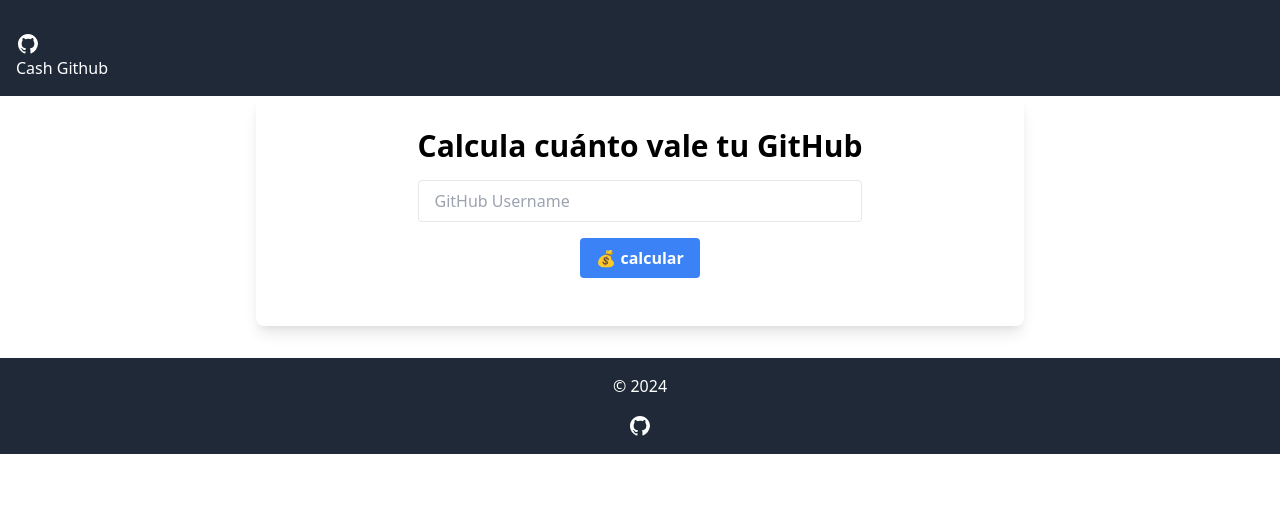
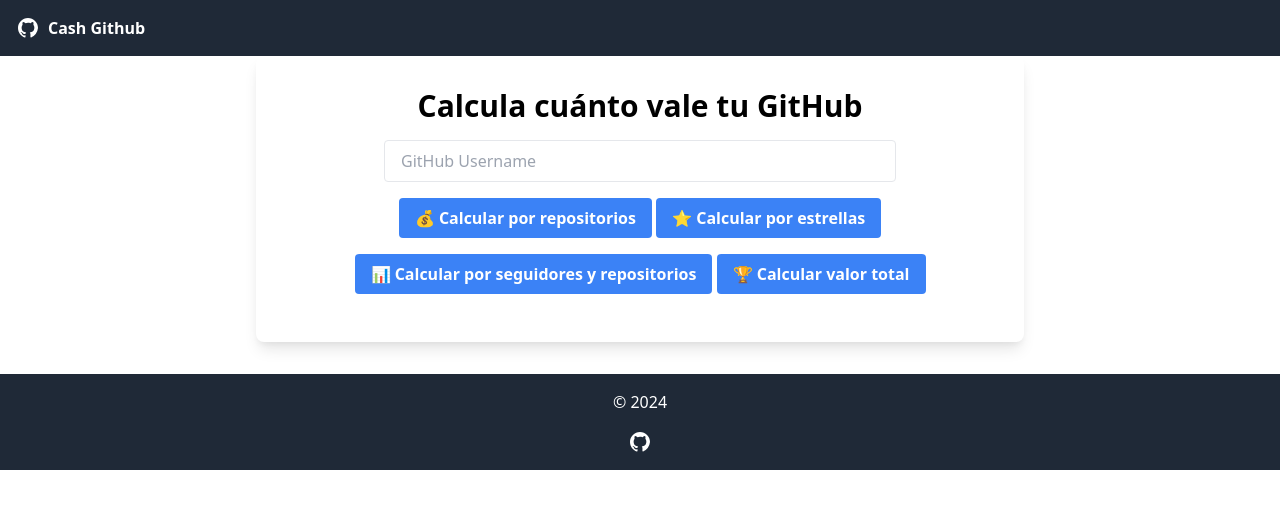
Before and after one commit to emersonxinay/cash_github, a Flask app: page / in a window 1280 px wide. Shown: the top 509 px of the page. Run offline with Flask 3, Linux system fonts and the light colour scheme.

Commit message:
fix app, index y navbar

```diff
--- a/app.py
+++ b/app.py
@@ -1,7 +1,10 @@
+import os
 from flask import Flask, render_template, request, jsonify
 import requests
 
 app = Flask(__name__)
+# Obtén tu token de acceso personal de las variables de entorno o configúralo directamente
+github_token = os.getenv('GITHUB_TOKEN')
 
 
 @app.route('/')
@@ -9,44 +12,125 @@ def index():
     return render_template('index.html')
 
 
-@app.route('/value', methods=['GET'])
-def get_value():
+@app.route('/value/repos', methods=['GET'])
+def get_value_by_repos():
     username = request.args.get('username')
     if not username:
         return jsonify({'error': 'Username is required'}), 400
 
-    api_url = f'https://api.github.com/users/{username}'
-    response = requests.get(
-        api_url, headers={'Accept': 'application/vnd.github.v3+json'})
+    user_data = fetch_user_data(username)
+    if 'error' in user_data:
+        return jsonify(user_data), 400
 
-    if response.status_code != 200:
-        return jsonify({'error': 'Failed to fetch user data'}), response.status_code
+    value = estimate_user_value_by_repos(user_data)
+    return jsonify({**user_data, 'value': value, 'total_stars': calculate_total_stars(username)})
 
-    user_data = response.json()
-    value = estimate_user_value(user_data)
+
+@app.route('/value/stars', methods=['GET'])
+def get_value_by_stars():
+    username = request.args.get('username')
+    if not username:
+        return jsonify({'error': 'Username is required'}), 400
+
+    user_data = fetch_user_data(username)
+    if 'error' in user_data:
+        return jsonify(user_data), 400
+
+    value = estimate_user_value_by_stars(username)
+    return jsonify({**user_data, 'value': value, 'total_stars': calculate_total_stars(username)})
+
+
+@app.route('/value/followers_repos', methods=['GET'])
+def get_value_by_followers_repos():
+    username = request.args.get('username')
+    if not username:
+        return jsonify({'error': 'Username is required'}), 400
+
+    user_data = fetch_user_data(username)
+    if 'error' in user_data:
+        return jsonify(user_data), 400
+
+    value = estimate_user_value_by_followers_repos(user_data)
+    return jsonify({**user_data, 'value': value, 'total_stars': calculate_total_stars(username)})
+
+
+@app.route('/value/total', methods=['GET'])
+def get_total_value():
+    username = request.args.get('username')
+    if not username:
+        return jsonify({'error': 'Username is required'}), 400
+
+    user_data = fetch_user_data(username)
+    if 'error' in user_data:
+        return jsonify(user_data), 400
+
+    value_repos = estimate_user_value_by_repos(user_data)
+    value_stars = estimate_user_value_by_stars(username)
+    value_followers_repos = estimate_user_value_by_followers_repos(user_data)
+    total_value = value_repos + value_stars + value_followers_repos
+
     return jsonify({
-        'value': value,
-        'avatar_url': user_data.get('avatar_url'),
-        'login': user_data.get('login'),
-        'public_repos': user_data.get('public_repos'),
-        'followers': user_data.get('followers'),
-        'name': user_data.get('name'),
-        'contributions': get_contributions(username)
+        **user_data,
+        'value': total_value,
+        'value_repos': value_repos,
+        'value_stars': value_stars,
+        'value_followers_repos': value_followers_repos,
+        'total_stars': calculate_total_stars(username)
     })
 
 
-def estimate_user_value(user_data):
+def fetch_user_data(username):
+    api_url = f'https://api.github.com/users/{username}'
+    response = requests.get(
+        api_url,
+        headers={
+            'Authorization': f'token {github_token}',
+            'Accept': 'application/vnd.github.v3+json'
+        }
+    )
+    if response.status_code != 200:
+        return {'error': 'Failed to fetch user data'}
+
+    user_data = response.json()
+    user_data['contributions'] = get_contributions(username)
+    return user_data
+
+
+def estimate_user_value_by_repos(user_data):
+    return user_data.get('public_repos', 0) * 20
+
+
+def estimate_user_value_by_stars(username):
+    repos_url = f'https://api.github.com/users/{username}/repos'
+    repos_response = requests.get(
+        repos_url,
+        headers={
+            'Authorization': f'token {github_token}',
+            'Accept': 'application/vnd.github.v3+json'
+        }
+    )
+    if repos_response.status_code != 200:
+        return 0
+    repos = repos_response.json()
+    total_stars = sum(repo.get('stargazers_count', 0) for repo in repos)
+    return total_stars * 5
+
+
+def estimate_user_value_by_followers_repos(user_data):
     followers = user_data.get('followers', 0)
     public_repos = user_data.get('public_repos', 0)
     return followers * 10 + public_repos * 5
 
 
 def get_contributions(username):
-    # Puedes implementar una lógica más precisa para obtener contribuciones
-    # Para simplificar, vamos a sumar el número de commits de todos los repositorios públicos
     repos_url = f'https://api.github.com/users/{username}/repos'
     repos_response = requests.get(
-        repos_url, headers={'Accept': 'application/vnd.github.v3+json'})
+        repos_url,
+        headers={
+            'Authorization': f'token {github_token}',
+            'Accept': 'application/vnd.github.v3+json'
+        }
+    )
     if repos_response.status_code != 200:
         return 0
     repos = repos_response.json()
@@ -54,11 +138,32 @@ def get_contributions(username):
     for repo in repos:
         commits_url = repo['commits_url'].replace('{/sha}', '')
         commits_response = requests.get(
-            commits_url, headers={'Accept': 'application/vnd.github.v3+json'})
+            commits_url,
+            headers={
+                'Authorization': f'token {github_token}',
+                'Accept': 'application/vnd.github.v3+json'
+            }
+        )
         if commits_response.status_code == 200:
             total_commits += len(commits_response.json())
     return total_commits
 
 
+def calculate_total_stars(username):
+    repos_url = f'https://api.github.com/users/{username}/repos'
+    repos_response = requests.get(
+        repos_url,
+        headers={
+            'Authorization': f'token {github_token}',
+            'Accept': 'application/vnd.github.v3+json'
+        }
+    )
+    if repos_response.status_code != 200:
+        return 0
+    repos = repos_response.json()
+    total_stars = sum(repo.get('stargazers_count', 0) for repo in repos)
+    return total_stars
+
+
 if __name__ == '__main__':
     app.run(debug=True)
--- a/templates/index.html
+++ b/templates/index.html
@@ -10,9 +10,21 @@
       <input type="text" id="username" class="border rounded py-2 px-4 w-full max-w-lg" placeholder="GitHub Username" />
     </div>
     <div class="text-center">
-      <button onclick="estimateValue()"
+      <button onclick="estimateValue('repos')"
         class="bg-blue-500 hover:bg-blue-700 text-white font-bold py-2 px-4 rounded mb-4">
-        💰 calcular
+        💰 Calcular por repositorios
+      </button>
+      <button onclick="estimateValue('stars')"
+        class="bg-blue-500 hover:bg-blue-700 text-white font-bold py-2 px-4 rounded mb-4">
+        ⭐ Calcular por estrellas
+      </button>
+      <button onclick="estimateValue('followers_repos')"
+        class="bg-blue-500 hover:bg-blue-700 text-white font-bold py-2 px-4 rounded mb-4">
+        📊 Calcular por seguidores y repositorios
+      </button>
+      <button onclick="estimateValue('total')"
+        class="bg-blue-500 hover:bg-blue-700 text-white font-bold py-2 px-4 rounded mb-4">
+        🏆 Calcular valor total
       </button>
     </div>
     <div id="loading" class="hidden text-blue-500 text-center">
@@ -28,10 +40,16 @@
           <p id="repos" class="bg-gray-100 p-2 rounded-md"></p>
           <p id="followers" class="bg-gray-100 p-2 rounded-md"></p>
           <p id="contributions" class="bg-gray-100 p-2 rounded-md"></p>
+          <p id="stars" class="bg-gray-100 p-2 rounded-md"></p> <!-- Agregado para mostrar estrellas -->
         </div>
         <img id="contributions_graph" class="mt-4" alt="GitHub Contributions" />
         <div class="bg-green-100 p-4 rounded-md mt-4">
           <p id="value" class="text-2xl font-bold text-green-700"></p>
+        </div>
+        <div class="bg-green-100 p-4 rounded-md mt-4 hidden" id="additional_values">
+          <p id="value_repos" class="text-lg font-bold text-green-700"></p>
+          <p id="value_stars" class="text-lg font-bold text-green-700"></p>
+          <p id="value_followers_repos" class="text-lg font-bold text-green-700"></p>
         </div>
       </div>
     </div>
@@ -42,7 +60,7 @@
 </div>
 
 <script>
-  function estimateValue() {
+  function estimateValue(criteria) {
     var username = document.getElementById('username').value;
 
     // Mostrar indicador de carga
@@ -51,7 +69,7 @@
     document.getElementById('error').classList.add('hidden');
 
     // Realizar la petición AJAX a la API de Flask
-    fetch(`/value?username=${username}`)
+    fetch(`/value/${criteria}?username=${username}`)
       .then(response => {
         if (!response.ok) {
           throw new Error('Failed to fetch user data');
@@ -72,19 +90,27 @@
         document.getElementById('repos').innerText = `Total Repos: ${data.public_repos}`;
         document.getElementById('followers').innerText = `Followers: ${data.followers}`;
         document.getElementById('contributions').innerText = `Contributions: ${data.contributions}`;
+        document.getElementById('stars').innerText = `Total Stars: ${data.total_stars}`; // Agregado para mostrar estrellas
         document.getElementById('value').innerText = `$ ${data.value}`;
         document.getElementById('contributions_graph').src = `https://ghchart.rshah.org/${data.login}`;
+
+        // Mostrar valores adicionales si están disponibles
+        if (criteria === 'total') {
+          document.getElementById('additional_values').classList.remove('hidden');
+          document.getElementById('value_repos').innerText = `Valor por repos: $${data.value_repos}`;
+          document.getElementById('value_stars').innerText = `Valor por estrellas: $${data.value_stars}`;
+          document.getElementById('value_followers_repos').innerText = `Valor por seguidores y repos: $${data.value_followers_repos}`;
+        } else {
+          document.getElementById('additional_values').classList.add('hidden');
+        }
       })
       .catch(error => {
         // Ocultar indicador de carga
         document.getElementById('loading').classList.add('hidden');
 
         // Mostrar mensaje de error
-        if (error.message.includes('403')) {
-          document.getElementById('error').classList.remove('hidden');
-        } else {
-          console.error('Error:', error.message);
-        }
+        document.getElementById('error').classList.remove('hidden');
+        console.error('Error:', error.message);
       });
   }
 </script>
--- a/templates/shared/navbar.html
+++ b/templates/shared/navbar.html
@@ -1,15 +1,14 @@
 <nav class="bg-gray-800 p-4">
   <div class="max-w-7xl mx-auto flex justify-between items-center">
     <div class="flex items-center">
-      <div class="flex space-x-4 justify-center mt-4">
-        <a href="{{url_for('index')}}" class="text-white hover:text-gray-300">
-          <svg class="h-6 w-6 fill-current" xmlns="http://www.w3.org/2000/svg" viewBox="0 0 24 24">
-            <path
-              d="M12 2C6.477 2 2 6.477 2 12c0 4.419 2.865 8.17 6.839 9.49.5.093.684-.217.684-.482 0-.237-.009-.865-.014-1.7-2.782.604-3.37-1.34-3.37-1.34-.455-1.157-1.112-1.466-1.112-1.466-.908-.62.068-.607.068-.607 1.003.07 1.532 1.03 1.532 1.03.892 1.528 2.34 1.087 2.91.831.09-.644.349-1.087.635-1.337-2.22-.253-4.555-1.11-4.555-4.944 0-1.09.39-1.984 1.032-2.682-.103-.253-.448-1.27.098-2.647 0 0 .84-.268 2.75 1.026a9.584 9.584 0 012.487-.334c.845.006 1.698.113 2.487.334 1.908-1.294 2.746-1.026 2.746-1.026.547 1.377.202 2.394.1 2.647.642.698 1.03 1.592 1.03 2.682 0 3.845-2.338 4.688-4.565 4.936.36.308.678.916.678 1.846 0 1.332-.012 2.406-.012 2.737 0 .267.18.578.688.48A12.01 12.01 0 0022 12c0-5.523-4.477-10-10-10z" />
-          </svg> Cash Github
-        </a>
-        <!-- Añade más enlaces con iconos aquí -->
-      </div>
+      <a href="{{url_for('index')}}" class="text-white hover:text-gray-300 flex items-center space-x-2">
+        <svg class="h-6 w-6 fill-current" xmlns="http://www.w3.org/2000/svg" viewBox="0 0 24 24">
+          <path
+            d="M12 2C6.477 2 2 6.477 2 12c0 4.419 2.865 8.17 6.839 9.49.5.093.684-.217.684-.482 0-.237-.009-.865-.014-1.7-2.782.604-3.37-1.34-3.37-1.34-.455-1.157-1.112-1.466-1.112-1.466-.908-.62.068-.607.068-.607 1.003.07 1.532 1.03 1.532 1.03.892 1.528 2.34 1.087 2.91.831.09-.644.349-1.087.635-1.337-2.22-.253-4.555-1.11-4.555-4.944 0-1.09.39-1.984 1.032-2.682-.103-.253-.448-1.27.098-2.647 0 0 .84-.268 2.75 1.026a9.584 9.584 0 012.487-.334c.845.006 1.698.113 2.487.334 1.908-1.294 2.746-1.026 2.746-1.026.547 1.377.202 2.394.1 2.647.642.698 1.03 1.592 1.03 2.682 0 3.845-2.338 4.688-4.565 4.936.36.308.678.916.678 1.846 0 1.332-.012 2.406-.012 2.737 0 .267.18.578.688.48A12.01 12.01 0 0022 12c0-5.523-4.477-10-10-10z" />
+        </svg>
+        <span class="font-bold">Cash Github</span>
+      </a>
+
     </div>
   </div>
 </nav>
```
Also changed, not shown: 1 other file.
